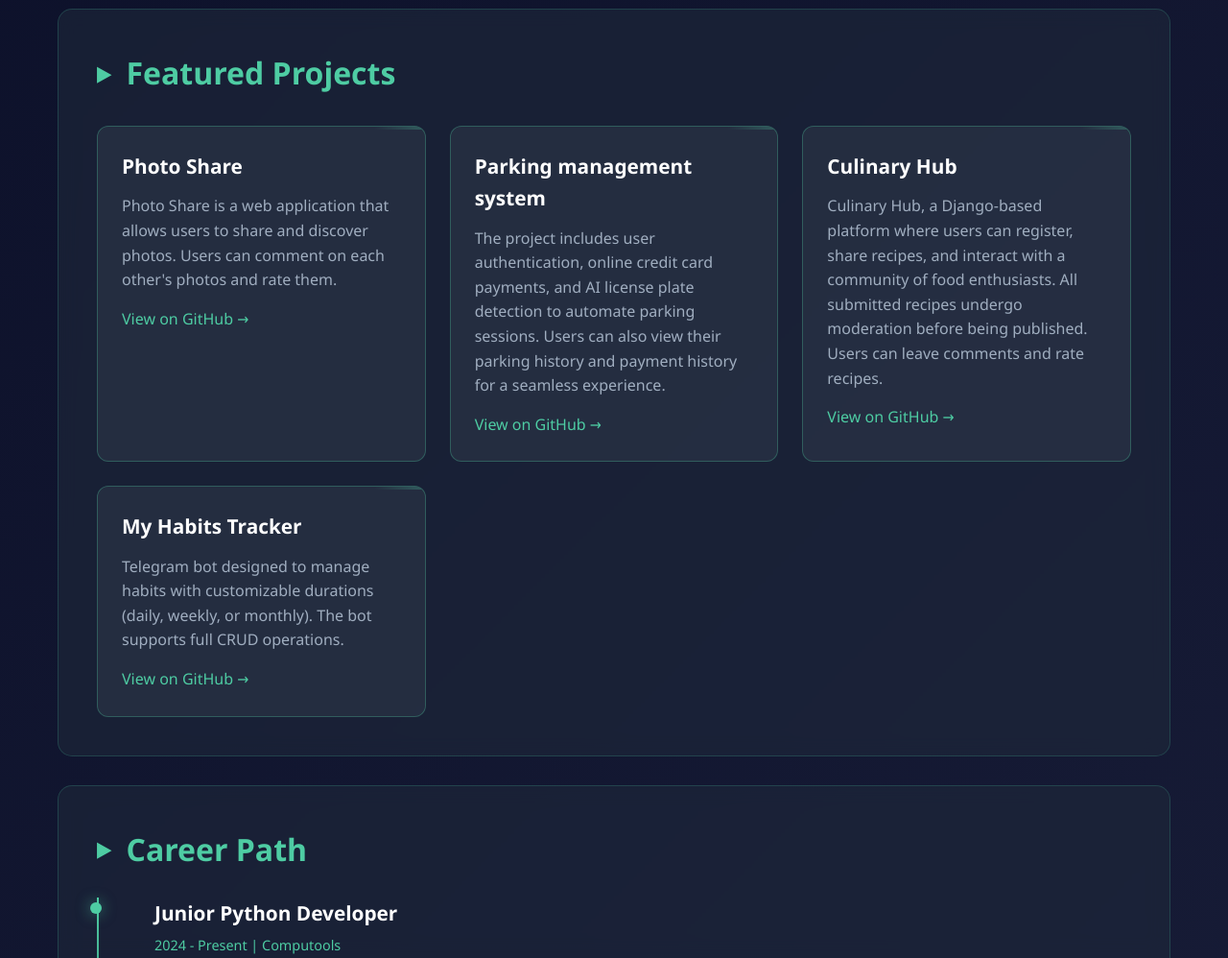
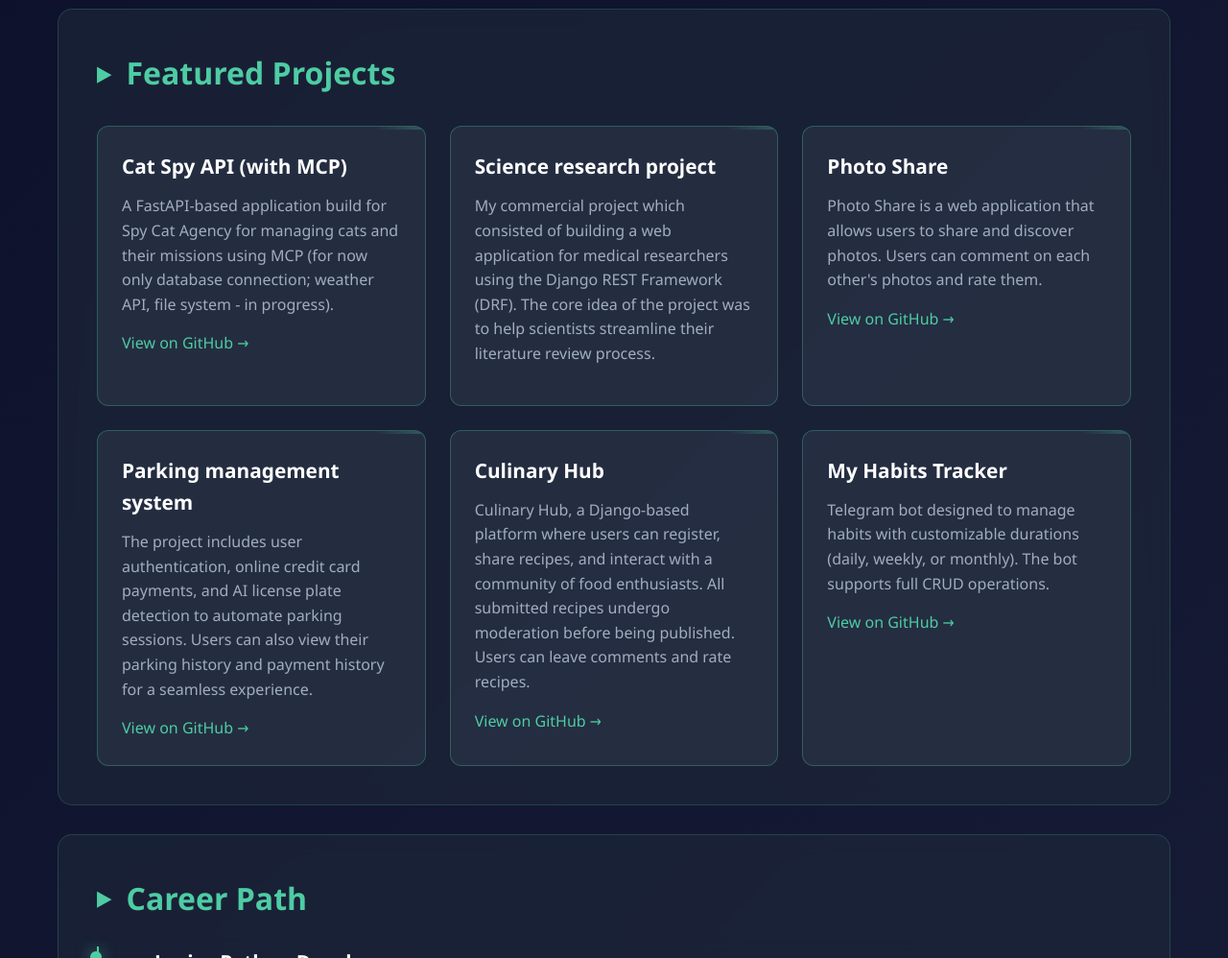
Before and after one commit to OlgaMageria/OlgaMageria.github.io, a plain HTML site: page index.html in a window 1280 px wide. Shown: the part 1000-1998 px from the top of the page at 96% size. Drawn offline with Linux system fonts and the light colour scheme.

Commit message:
added new project

```diff
--- a/index.html
+++ b/index.html
@@ -467,6 +467,17 @@
             <h2>Featured Projects</h2>
             <div class="projects-grid">
                 <div class="project-card">
+                    <h3>Cat Spy API (with MCP)</h3>
+                    <p>A FastAPI-based application build for Spy Cat Agency for managing cats and their missions using MCP (for now only database connection; weather API, file system - in progress). </p>
+                    <a href="https://github.com/OlgaMageria/cat_spy_app" class="project-link" target="_blank">View on GitHub →</a>
+                </div>
+
+                <div class="project-card">
+                    <h3>Science research project</h3>
+                    <p>My commercial project which consisted of building a web application for medical researchers using the Django REST Framework (DRF). The core idea of the project was to help scientists streamline their literature review process.</p>
+                </div>
+
+                <div class="project-card">
                     <h3>Photo Share</h3>
                     <p>Photo Share is a web application that allows users to share and discover photos. Users can comment on each other's photos and rate them.</p>
                     <a href="https://github.com/OlgaMageria/PhotoShare-by-Rapid-Creators" class="project-link" target="_blank">View on GitHub →</a>
```
